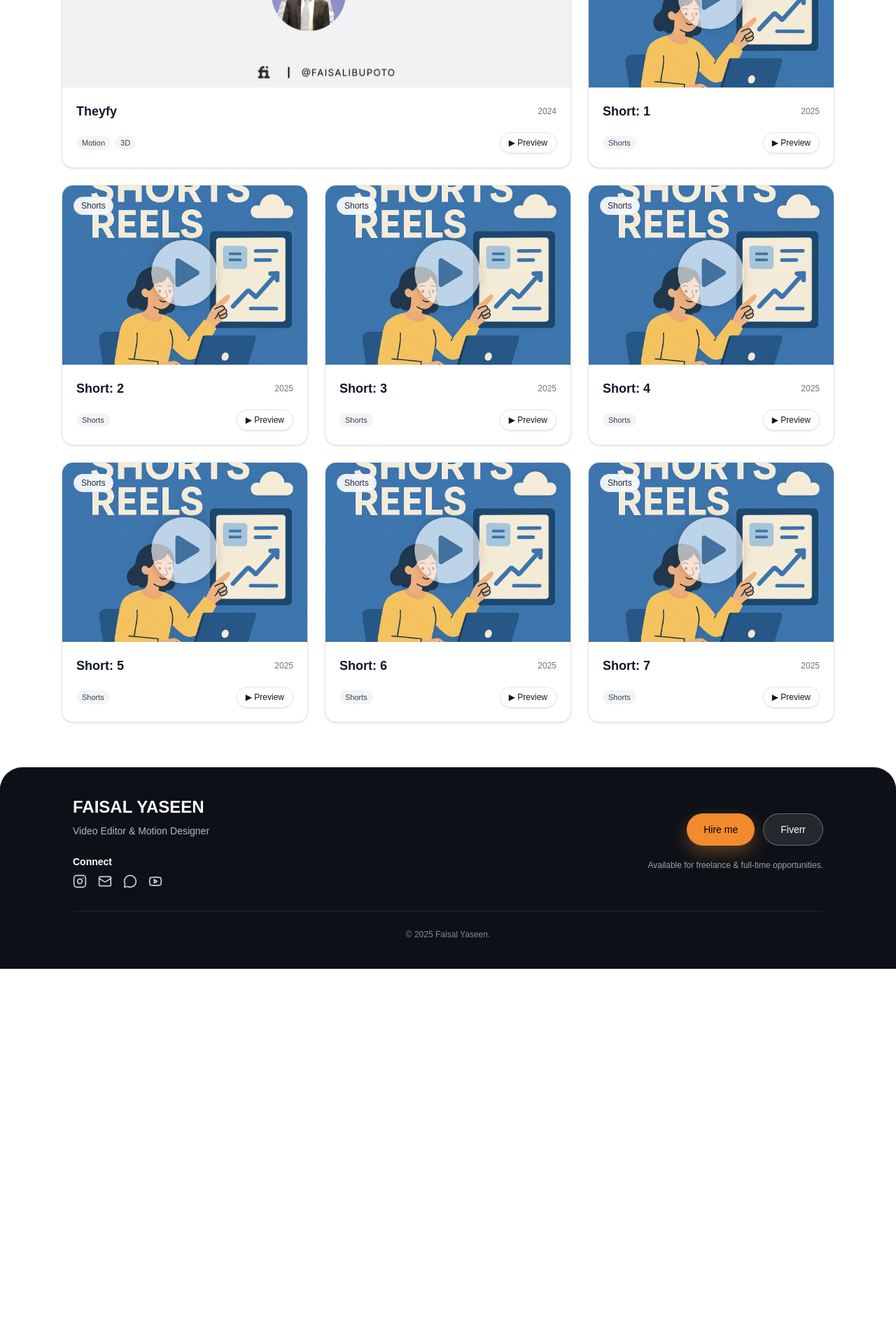
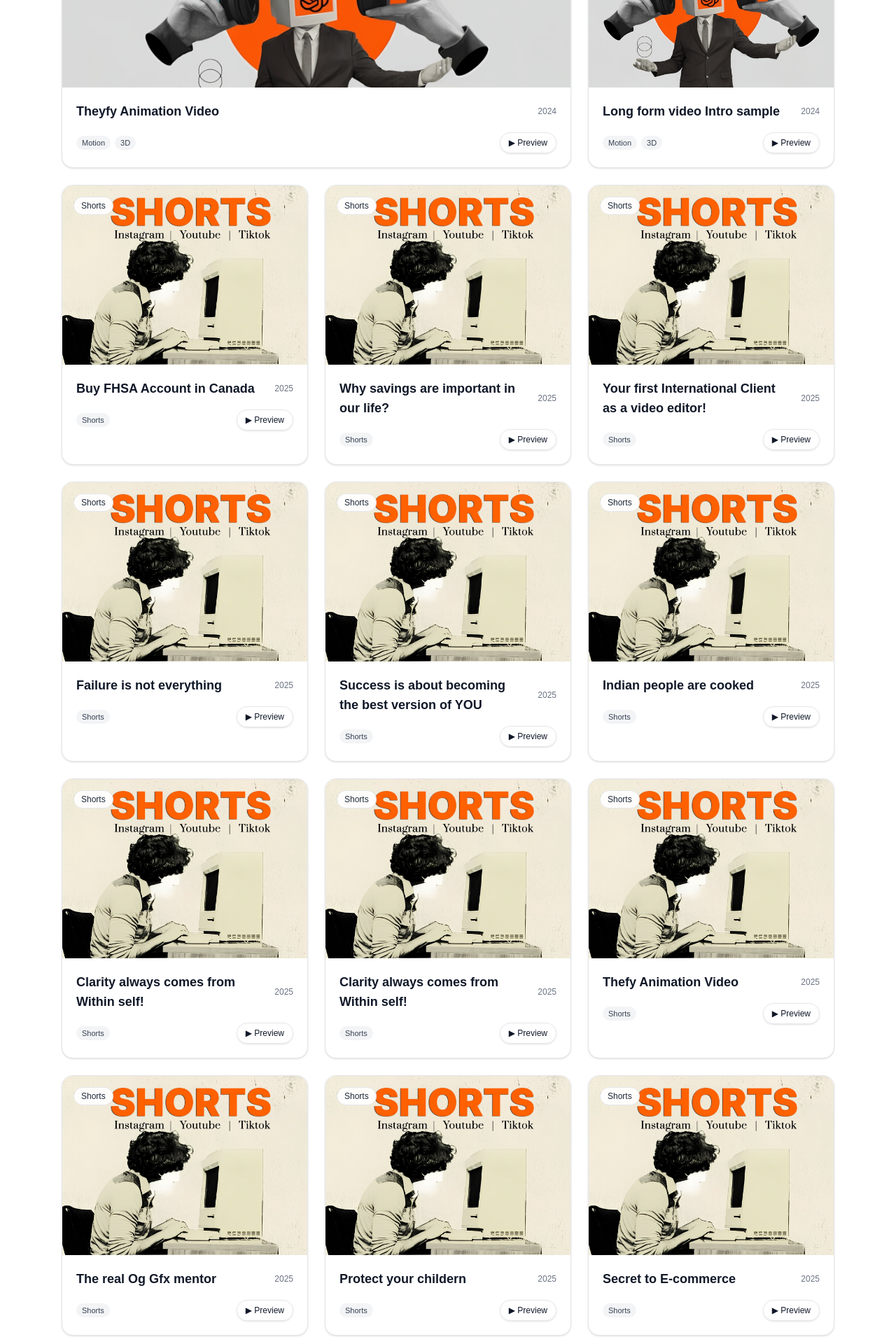
Before and after one commit to alihaider79/portfolioWebsite, a Next.js app: page /project in a window 1280 px wide. Shown: the part 820-2740 px from the top of the page at 70% size. Before the commit the page ends 2204 px from the top, so only its background shows below. Built offline with nearby package versions, Linux system fonts and the light colour scheme.

Commit message:
Added links and remodel the modal

```diff
--- a/app/project/page.tsx
+++ b/app/project/page.tsx
@@ -9,7 +9,7 @@ const ACCENT = "#F28A2E";
 function isYouTubeUrl(url?: string) {
   if (!url) return false;
   try {
-    const u = new URL(url);
+    const u = new URL(url.trim());
     const host = u.hostname.replace(/^www\./, "");
     return (
       host === "youtube.com" || host === "m.youtube.com" || host === "youtu.be"
@@ -21,7 +21,7 @@ function isYouTubeUrl(url?: string) {
 
 function getYouTubeId(url: string): string | null {
   try {
-    const u = new URL(url);
+    const u = new URL(url.trim());
     const host = u.hostname.replace(/^www\./, "");
     const path = u.pathname.replace(/\/+$/, "");
 
@@ -46,7 +46,7 @@ function getYouTubeId(url: string): string | null {
       const shortsIdx = parts.indexOf("shorts");
       if (shortsIdx >= 0 && parts[shortsIdx + 1]) return parts[shortsIdx + 1];
 
-      // /live/<id> (optional)
+      // /live/<id>
       const liveIdx = parts.indexOf("live");
       if (liveIdx >= 0 && parts[liveIdx + 1]) return parts[liveIdx + 1];
     }
@@ -56,16 +56,22 @@ function getYouTubeId(url: string): string | null {
   }
 }
 
-function getYouTubeEmbedSrc(url: string) {
+function getYouTubeEmbedSrc(url: string, opts?: { autoplay?: boolean }) {
   const id = getYouTubeId(url);
   if (!id) return null;
-  return `https://www.youtube.com/embed/${id}?autoplay=1&rel=0&modestbranding=1&playsinline=1`;
+  const params = new URLSearchParams({
+    autoplay: opts?.autoplay ? "1" : "0",
+    rel: "0",
+    modestbranding: "1",
+    playsinline: "1",
+  });
+  return `https://www.youtube.com/embed/${id}?${params.toString()}`;
 }
 
 function isYouTubeShorts(url?: string) {
   if (!url) return false;
   try {
-    const u = new URL(url);
+    const u = new URL(url.trim());
     const host = u.hostname.replace(/^www\./, "");
     const parts = u.pathname.split("/").filter(Boolean);
     return (
@@ -95,7 +101,7 @@ const PROJECTS: Project[] = [
     title: "Palaros",
     tags: ["Product", "Shorts"],
     year: "2025",
-    image: "/thumbnails/vid1.jpeg",
+    image: "/thumbnails/video.jpeg",
     videoUrl: "https://youtu.be/pfLiRD3_siY?si=EFYWRJFS14hFuiJr",
     href: "/project/podcast-clips-reel",
     featured: true,
@@ -104,74 +110,130 @@ const PROJECTS: Project[] = [
     title: "Mavera",
     tags: ["SAAS", "Animation"],
     year: "2025",
-    image: "/thumbnails/vid2.png",
+    image: "/thumbnails/video.jpeg",
     videoUrl: "https://youtu.be/pfvlaDm6clY?si=Ef_kiWDCoJBZTvQ9",
     href: "/project/ugc-fitness",
   },
   {
-    title: "Theyfy",
+    title: "Theyfy Animation Video",
     tags: ["Motion", "3D"],
     year: "2024",
-    image: "/thumbnails/vid1.jpeg",
-    videoUrl: "https://youtu.be/pfvlaDm6clY?si=Ef_kiWDCoJBZTvQ9",
+    image: "/thumbnails/video.jpeg",
+    videoUrl: "https://youtu.be/APiAZx4pSqU",
     href: "/project/logo-sting",
     featured: true,
   },
+  {
+    title: "Long form video Intro sample",
+    tags: ["Motion", "3D"],
+    year: "2024",
+    image: "/thumbnails/video.jpeg",
+    videoUrl: " https://youtu.be/ZBzPu59vKbo",
+    href: "/project/logo-sting",
+  },
   // --- Your Shorts list (each as its own item) ---
   {
-    title: "Short: 1",
+    title: "Buy FHSA Account in Canada",
     tags: ["Shorts"],
     year: "2025",
-    image: "/thumbnails/vid3.png",
+    image: "/thumbnails/short.jpeg",
     videoUrl: "https://www.youtube.com/shorts/ATMFe0PL0ow",
     href: "/project/short-ATMFe0PL0ow",
   },
   {
-    title: "Short: 2",
+    title: "Why savings are important in our life?",
     tags: ["Shorts"],
     year: "2025",
-    image: "/thumbnails/vid3.png",
+    image: "/thumbnails/short.jpeg",
     videoUrl: "https://www.youtube.com/shorts/hwzAUim-2OQ",
     href: "/project/short-hwzAUim-2OQ",
   },
   {
-    title: "Short: 3",
+    title: "Your first International Client as a video editor!",
     tags: ["Shorts"],
     year: "2025",
-    image: "/thumbnails/vid3.png",
+    image: "/thumbnails/short.jpeg",
     videoUrl: "https://www.youtube.com/shorts/9a2CTXLCR6Q",
     href: "/project/short-9a2CTXLCR6Q",
   },
   {
-    title: "Short: 4",
+    title: "Failure is not everything",
     tags: ["Shorts"],
     year: "2025",
-    image: "/thumbnails/vid3.png",
+    image: "/thumbnails/short.jpeg",
     videoUrl: "https://www.youtube.com/shorts/lMcwRjbX-Jo",
     href: "/project/short-lMcwRjbX-Jo",
   },
   {
-    title: "Short: 5",
+    title: "Success is about becoming the best version of YOU",
     tags: ["Shorts"],
     year: "2025",
-    image: "/thumbnails/vid3.png",
+    image: "/thumbnails/short.jpeg",
     videoUrl: "https://www.youtube.com/shorts/9H5mYFG_Ba0",
     href: "/project/short-9H5mYFG_Ba0",
   },
   {
-    title: "Short: 6",
+    title: "Indian people are cooked",
     tags: ["Shorts"],
     year: "2025",
-    image: "/thumbnails/vid3.png",
+    image: "/thumbnails/short.jpeg",
     videoUrl: "https://www.youtube.com/shorts/J1k83p7MFco",
     href: "/project/short-J1k83p7MFco",
   },
   {
-    title: "Short: 7",
+    title: "Clarity always comes from Within self!",
     tags: ["Shorts"],
     year: "2025",
-    image: "/thumbnails/vid3.png",
+    image: "/thumbnails/short.jpeg",
     videoUrl: "https://www.youtube.com/shorts/kYImms4G7nQ",
+    href: "/project/short-kYImms4G7nQ",
+  },
+  {
+    title: "Clarity always comes from Within self!",
+    tags: ["Shorts"],
+    year: "2025",
+    image: "/thumbnails/short.jpeg",
+    videoUrl: "https://www.youtube.com/shorts/kYImms4G7nQ",
+    href: "/project/short-kYImms4G7nQ",
+  },
+  {
+    title: "Thefy Animation Video",
+    tags: ["Shorts"],
+    year: "2025",
+    image: "/thumbnails/short.jpeg",
+    videoUrl: "https://www.youtube.com/shorts/PCANxXZgPFc",
+    href: "/project/short-kYImms4G7nQ",
+  },
+  {
+    title: "The real Og Gfx mentor",
+    tags: ["Shorts"],
+    year: "2025",
+    image: "/thumbnails/short.jpeg",
+    videoUrl: " https://youtube.com/shorts/xnt1bOANNU8",
+    href: "/project/short-kYImms4G7nQ",
+  },
+  {
+    title: "Protect your childern",
+    tags: ["Shorts"],
+    year: "2025",
+    image: "/thumbnails/short.jpeg",
+    videoUrl: "https://youtube.com/shorts/ld3wxLTG9YE",
+    href: "/project/short-kYImms4G7nQ",
+  },
+  {
+    title: "Secret to E-commerce",
+    tags: ["Shorts"],
+    year: "2025",
+    image: "/thumbnails/short.jpeg",
+    videoUrl: " https://youtube.com/shorts/m_rRRgtrR7w",
+    href: "/project/short-kYImms4G7nQ",
+  },
+  {
+    title: " Lukas Kroll Marketing Ad",
+    tags: ["Shorts"],
+    year: "2025",
+    image: "/thumbnails/short.jpeg",
+    videoUrl: "https://youtube.com/shorts/eJqJsiwKXb8",
     href: "/project/short-kYImms4G7nQ",
   },
 ];
@@ -263,9 +325,10 @@ export default function ProjectsGallery() {
 
       {/* Modal */}
       {openIdx !== null && (
-        <ProjectModal
+        <ProjectLightbox
           project={filtered[openIdx]}
           onClose={() => setOpenIdx(null)}
+          autoplay
         />
       )}
     </>
@@ -364,15 +427,23 @@ function Card({ p, onOpen }: { p: Project; onOpen: () => void }) {
   );
 }
 
-/* ----------------- Modal (Shorts = true 9:16, edge-to-edge) ------------------ */
-function ProjectModal({
+/* ----------------- Lightbox Modal ------------------ */
+function ProjectLightbox({
   project,
   onClose,
+  autoplay = true,
 }: {
   project: Project;
   onClose: () => void;
+  autoplay?: boolean;
 }) {
   const [mounted, setMounted] = useState(false);
+  const isYT = project.videoUrl && isYouTubeUrl(project.videoUrl);
+  const isShort = project.videoUrl && isYouTubeShorts(project.videoUrl);
+  const youTubeEmbed = isYT
+    ? getYouTubeEmbedSrc(project.videoUrl!, { autoplay })
+    : null;
+
   useEffect(() => {
     setMounted(true);
     const onEsc = (e: KeyboardEvent) => e.key === "Escape" && onClose();
@@ -380,51 +451,32 @@ function ProjectModal({
     return () => window.removeEventListener("keydown", onEsc);
   }, [onClose]);
 
-  const handleBackdrop = (e: React.MouseEvent<HTMLDivElement>) => {
-    if (e.target === e.currentTarget) onClose();
-  };
-
-  const isYT = project.videoUrl && isYouTubeUrl(project.videoUrl);
-  const isShort = project.videoUrl && isYouTubeShorts(project.videoUrl);
-  const youTubeEmbed = isYT ? getYouTubeEmbedSrc(project.videoUrl!) : null;
-
-  // Base panel styles
-  const basePanel =
-    "relative overflow-hidden shadow-2xl bg-white text-gray-900 border border-gray-200 dark:bg-neutral-900 dark:text-neutral-100 dark:border-white/10 transform transition-all duration-200";
-  const appear = mounted ? "opacity-100 scale-100" : "opacity-0 scale-95";
-
-  // For Shorts we let the media define the panel width by using aspect-ratio and height
-  // Height target: 85vh (adjust if you want). Width auto = height * 9/16.
-  const panelStyle: React.CSSProperties | undefined = isShort
-    ? { width: "auto" }
-    : undefined;
-
-  const panelClasses = isShort
-    ? "rounded-2xl" // no fixed max-w; width comes from 9:16 box below
-    : "w-full max-w-2xl rounded-2xl";
-
   return (
     <div
-      onClick={handleBackdrop}
-      className={`fixed inset-0 z-[100] bg-black/60 backdrop-blur-sm flex items-center justify-center p-4 transition-opacity duration-200 ${
+      onClick={(e) => e.target === e.currentTarget && onClose()}
+      className={`fixed inset-0 z-[100] bg-black/70 backdrop-blur-sm flex items-center justify-center p-4 transition-opacity duration-200 ${
         mounted ? "opacity-100" : "opacity-0"
       }`}
       role="dialog"
       aria-modal="true"
+      aria-label={`${project.title} preview`}
     >
       <div
-        className={`${basePanel} ${panelClasses} ${appear}`}
-        style={panelStyle}
+        className={`relative w-full ${
+          isShort ? "max-w-[300px]" : "max-w-2xl"
+        } rounded-2xl overflow-hidden border border-white/10 bg-neutral-950`}
       >
         {/* Header */}
-        <div className="px-6 pt-5 pb-4 border-b border-gray-200 dark:border-white/10 flex items-start justify-between">
-          <h3 className="text-xl font-bold">{project.title}</h3>
+        <div className="flex items-center justify-between px-3 py-2 border-b border-white/10 bg-black/40">
+          <h3 className="text-sm md:text-base font-semibold text-white truncate">
+            {project.title}
+          </h3>
           <button
             onClick={onClose}
             aria-label="Close"
-            className="p-2 rounded-full hover:bg-gray-100 dark:hover:bg-neutral-800 transition"
+            className="ml-1 p-2 rounded-full hover:bg-white/10 text-white/90"
           >
-            <X className="w-5 h-5 text-gray-500 dark:text-neutral-300" />
+            <X className="w-4 h-4" />
           </button>
         </div>
 
@@ -433,54 +485,50 @@ function ProjectModal({
           {project.videoUrl ? (
             youTubeEmbed ? (
               isShort ? (
-                // TRUE 9:16 box: set height, use CSS aspect-ratio so width = height * 9/16
-                <div
-                  className="relative rounded-t-xl overflow-hidden"
-                  style={{
-                    // shorter so header + footer fit on screen
-                    height: "70vh",
-                    // hard cap to never exceed viewport minus ~header/footer space
-                    maxHeight: "calc(100vh - 120px)",
-                    // keep true 9:16; width auto-calculates from height
-                    aspectRatio: "9 / 16",
-                    width: "auto",
-                  }}
-                >
+                // 9:16 without aspect-ratio utility — uses padding-top trick.
+                <div className="flex items-center justify-center p-3 w-full">
+                  <div className="relative w-full" style={{ maxWidth: 260 }}>
+                    {/* 9:16 => 16/9 = 1.777... so paddingTop is 177.78% */}
+                    <div style={{ paddingTop: "177.78%" }} />
+                    <iframe
+                      src={youTubeEmbed}
+                      title={project.title}
+                      allow="accelerometer; autoplay; clipboard-write; encrypted-media; gyroscope; picture-in-picture; web-share"
+                      allowFullScreen
+                      className="absolute inset-0 w-full h-full rounded-lg"
+                      style={{ top: 0, left: 0 }}
+                    />
+                  </div>
+                </div>
+              ) : (
+                // 16:9 using padding-top trick (compact)
+                <div className="relative w-full">
+                  <div style={{ paddingTop: "56.25%" }} />
                   <iframe
                     src={youTubeEmbed}
                     title={project.title}
                     allow="accelerometer; autoplay; clipboard-write; encrypted-media; gyroscope; picture-in-picture; web-share"
                     allowFullScreen
                     className="absolute inset-0 w-full h-full"
-                  />
-                </div>
-              ) : (
-                // Normal YouTube (16:9)
-                <div
-                  className="relative w-full"
-                  style={{ paddingTop: "56.25%" }}
-                >
-                  <iframe
-                    src={youTubeEmbed}
-                    title={project.title}
-                    allow="accelerometer; autoplay; clipboard-write; encrypted-media; gyroscope; picture-in-picture; web-share"
-                    allowFullScreen
-                    className="absolute inset-0 w-full h-full rounded-t-xl"
+                    style={{ top: 0, left: 0 }}
                   />
                 </div>
               )
             ) : (
-              // Local / non-YouTube video
+              // Local / non-YouTube
               <video
                 src={project.videoUrl}
                 poster={project.image}
                 controls
                 playsInline
-                autoPlay
+                autoPlay={autoplay}
                 preload="metadata"
-                className={`w-full ${
-                  isShort ? "max-h-[85vh] aspect-[9/16]" : "max-h-[60vh]"
-                } object-contain rounded-t-xl`}
+                className={`mx-auto ${
+                  isShort ? "max-h-[80vh]" : "w-full"
+                } object-contain`}
+                style={
+                  isShort ? { width: 260, height: (260 * 16) / 9 } : undefined
+                }
               />
             )
           ) : (
@@ -488,32 +536,14 @@ function ProjectModal({
               src={project.image}
               alt={project.title}
               className={`w-full ${
-                isShort ? "max-h-[85vh] aspect-[9/16]" : "max-h-[60vh]"
-              } object-contain rounded-t-xl`}
+                isShort ? "max-h-[80vh]" : "max-h-[60vh]"
+              } object-contain`}
+              style={
+                isShort ? { width: 260, height: (260 * 16) / 9 } : undefined
+              }
               loading="lazy"
             />
           )}
-        </div>
-
-        {/* Details */}
-        <div className="px-6 py-5">
-          <div className="flex flex-wrap items-center gap-2">
-            <span className="text-xs text-gray-500 dark:text-neutral-400">
-              {project.year}
-            </span>
-            <span className="text-gray-300 dark:text-neutral-600">•</span>
-            <div className="flex flex-wrap gap-1.5">
-              {project.tags.map((t, i) => (
-                <span
-                  key={i}
-                  className="px-2 py-0.5 text-[11px] rounded-full bg-gray-100 text-gray-700 dark:bg-neutral-800 dark:text-neutral-200"
-                >
-                  {t}
-                </span>
-              ))}
-            </div>
-          </div>
-          {/* (subtitle/description intentionally removed) */}
         </div>
       </div>
     </div>
```
Also changed, not shown: public/thumbnails/short.jpeg (added), public/thumbnails/video.jpeg (added).
